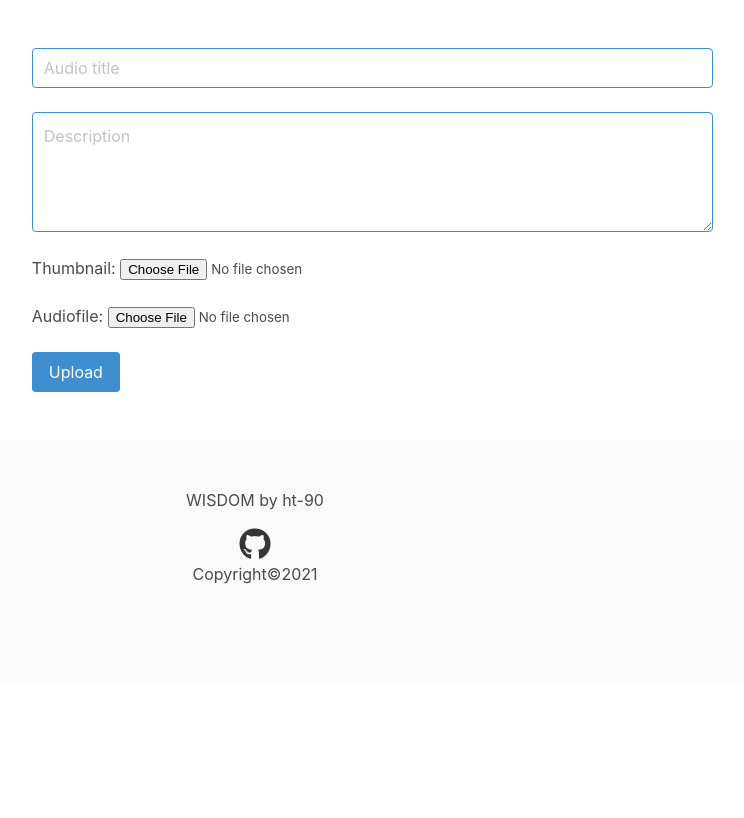
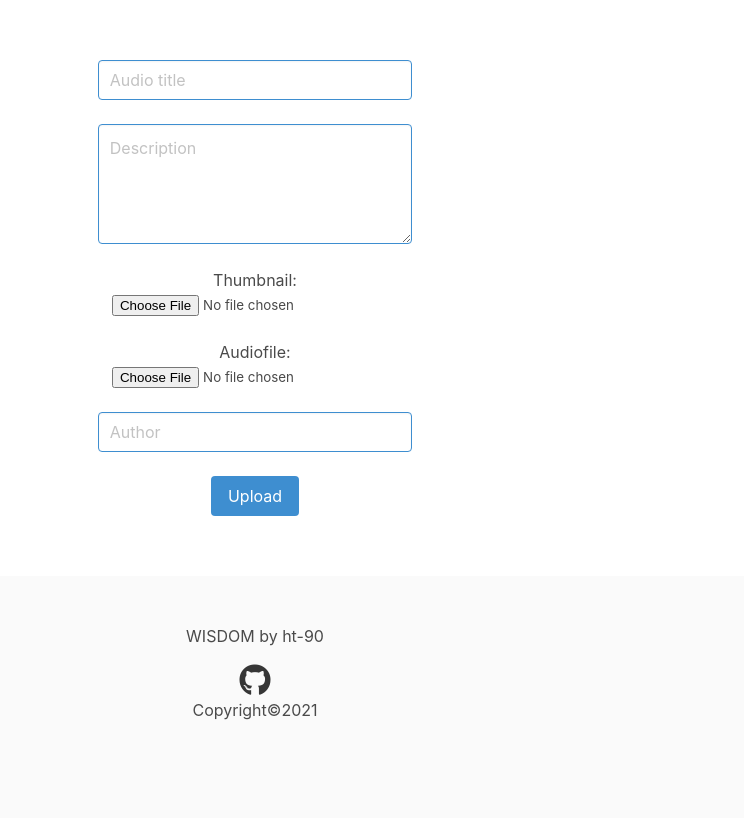
Before and after one commit to ht-90/wisdom, a Django app: page /upload/ in a window 1280 px wide. Shown: the part 52-870 px from the top of the page, without its empty margins (385-1129 px from the left). Before the commit the page ends 636 px from the top, so only its background shows below. Run offline with Django 3.2, Linux system fonts and the light colour scheme; some libraries are stand-ins or nearby versions.

Commit message:
Fix form - author added, layout fixed (#66)
* added author input in audio upload form

* updated layout of upload form

* fix for flake8

* added sec for duration info

```diff
--- a/auditory/forms.py
+++ b/auditory/forms.py
@@ -15,16 +15,21 @@ widget_description = forms.Textarea(attrs={
 })
 widget_thumbnail = forms.ClearableFileInput(attrs={'class': 'mb-5'})
 widget_audiofile = forms.ClearableFileInput(attrs={'class': 'mb-5'})
+widget_author = forms.TextInput(attrs={
+    "class": "input is-info mb-5",
+    "placeholder": "Author",
+})
 
 
 class UploadFileForm(forms.ModelForm):
     """File upload form with custom styling"""
     name = forms.CharField(label="", widget=widget_name)
     description = forms.CharField(label="", widget=widget_description)
+    author = forms.CharField(label="", widget=widget_author)
 
     class Meta:
         model = Audio
-        fields = ("name", "description", "thumbnail", "audiofile")
+        fields = ("name", "description", "thumbnail", "audiofile", "author")
         widgets = {
             "thumbnail": widget_thumbnail,
             "audiofile": widget_audiofile,
--- a/auditory/templates/_contents_list.html
+++ b/auditory/templates/_contents_list.html
@@ -28,7 +28,7 @@
           </div>
           <div class="content">
             <small>{{ audio.author }}</small><br />
-            <small>{{ audio.duration }}</small><br />
+            <small>{{ audio.duration }} sec</small><br />
             <small>{{ audio.uploaded }}</small>
           </div>
         </div>
--- a/auditory/templates/upload.html
+++ b/auditory/templates/upload.html
@@ -1,8 +1,10 @@
 {% extends "base.html" %}
 {% block main %}
-<form class="column is-three-fifths is-offset-one-fifth" method="POST" enctype="multipart/form-data">
-  {% csrf_token %}
-  {{ form.as_p }}
-  <button class="button is-info" type="submit">Upload</button>
-</form>
+<div class="column has-text-centered is-half">
+  <form class="column is-three-fifths is-offset-one-fifth" method="POST" enctype="multipart/form-data">
+    {% csrf_token %}
+    {{ form.as_p }}
+    <button class="button is-info" type="submit">Upload</button>
+  </form>
+</div>
 {% endblock %}
```
